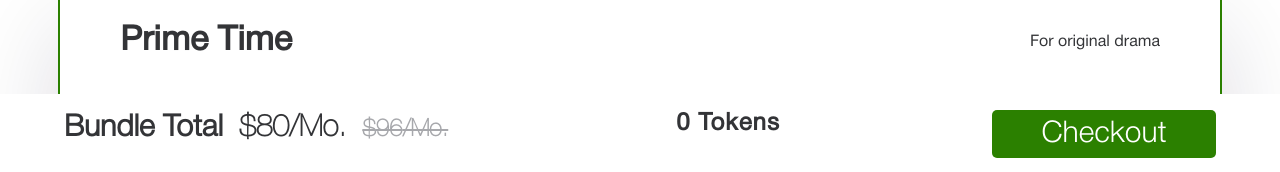
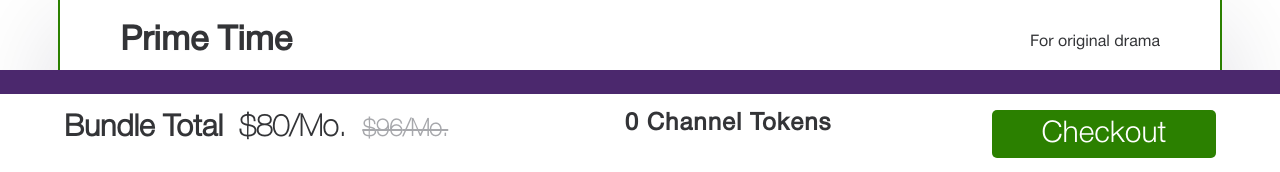
Before and after one commit to Sarahstylez/telus-hackathon, a React (Create React App) app: page /theme-packs in a window 1280 px wide. Shown: the part 626-798 px from the top of the page. Built offline with nearby package versions, Linux system fonts and the light colour scheme.

Commit message:
purple styling

```diff
--- a/src/components/Footer/Footer.jsx
+++ b/src/components/Footer/Footer.jsx
@@ -17,7 +17,7 @@ function Footer(props) {
                             ${props.cost * 1.2}/mo.
                         </h6>
                     </div>
-                    <h3>{props.token} tokens</h3>
+                    <h3>{props.token} Channel Tokens</h3>
                     <button className="footer__button" onClick={toCheckout}>
                         Checkout
                     </button>
--- a/src/components/Footer/Footer.scss
+++ b/src/components/Footer/Footer.scss
@@ -9,7 +9,7 @@
     bottom: 0;
     padding: 1rem 0;
     z-index: 3;
-
+    border-top: 1.5rem solid $color-telus-purple;
     &__container {
         display: flex;
         flex-direction: row;
```
